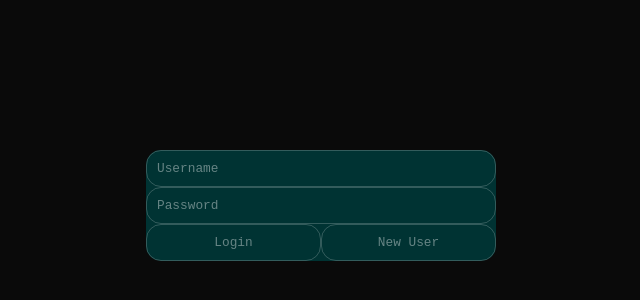
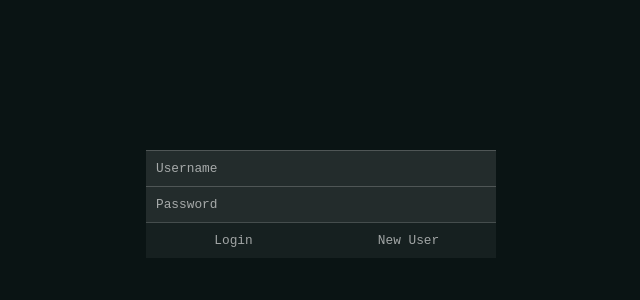
Before and after one commit to chatham-abate/NodeChat, a React (Create React App) app in the folder client/: page / in a window 1280 px wide. Shown: the part 50-350 px from the top of the page, without its empty margins (319-959 px from the left). Built offline with nearby package versions, Linux system fonts and the light colour scheme.

Commit message:
Final Styling.

```diff
--- a/client/src/componentStyles/colors.css
+++ b/client/src/componentStyles/colors.css
@@ -1,26 +1,13 @@
-/* CSS - Cascading Style Sheet */
-/* Palette color codes */
-/* Palette URL: http://paletton.com/#uid=75z0u0kj9jiautkfznXnOfHtbaC */
+/* Colors */
 
-/* Feel free to copy&paste color codes to your application */
+.color-primary-4 {
+  background-color: rgb(10,20,20); ;
+}
 
+.color-secondary-1-4 {
+  background-color: #032536;
+}
 
-/* As hex codes */
-
-.color-primary-0 { background-color: #226666 }	/* Main Primary color */
-.color-primary-1 { background-color: #669999 }
-.color-primary-2 { background-color: #407F7F }
-.color-primary-3 { background-color: #0D4D4D }
-.color-primary-4 { background-color: #003333 }
-
-.color-secondary-1-0 { background-color: #27556C }	/* Main Secondary color (1) */
-.color-secondary-1-1 { background-color: #6E91A1 }
-.color-secondary-1-2 { background-color: #477286 }
-.color-secondary-1-3 { background-color: #113C51 }
-.color-secondary-1-4 { background-color: #032536 }
-
-.color-secondary-2-0 { background-color: #267257 }	/* Main Secondary color (2) */
-.color-secondary-2-1 { background-color: #72AB97 }
-.color-secondary-2-2 { background-color: #478E75 }
-.color-secondary-2-3 { background-color: #0E553C }
-.color-secondary-2-4 { background-color: #003925 }
+.color-secondary-2-4 {
+  background-color: #003925 ;
+}
--- a/client/src/componentStyles/genericStyles.css
+++ b/client/src/componentStyles/genericStyles.css
@@ -6,7 +6,8 @@
   background-color: rgb(10,10,10);
   font-family: "Courier New", Courier, monospace;
   font-size: .8em;
-  color: rgb(200,200,200);
+
+  color: white;
 }
 
 b {
@@ -20,12 +21,10 @@ b {
 .form {
   width: 350px;
   transition-duration: 1s;
-  border-radius: 15px;
 }
 
 .applet {
-  margin: 5vh 5vw;
-  border-radius: 15px;
+  /* Depreceated */
 }
 
 .centeredText {
--- a/client/src/componentStyles/inputStyles.css
+++ b/client/src/componentStyles/inputStyles.css
@@ -6,7 +6,7 @@ input, textarea {
   font-family: inherit;
   font-size: inherit;
   border: none;
-
+  background-color: rgba(255,255,255, .1);
   resize: none;
 }
 
@@ -20,11 +20,11 @@ input:focus, textarea:focus {
   flex: 1;
   cursor: default;
   text-decoration: none;
+  background-color: rgba(255,255,255, .05);
 }
 
 .button, input, textarea, .logEntry, .bordered {
-  border-radius: 15px;
-  border: 1px solid rgba(255,255,255,.2);
+  border-top: 1px solid rgba(255,255,255,.2);
 }
 
 .button, .logEntry {
@@ -42,16 +42,16 @@ input:focus, textarea:focus {
 }
 
 .clickable:hover, input:focus, textarea:focus , .toggled{
-  background-color: rgba(255, 0, 255, .15);
+  background-color: rgb(60,100,80);
   color: inherit;
 }
 
 ::placeholder, .faded, .button, .clickable:active {
-  color: rgba(255, 255, 255, .4);
+  color: rgba(255,255,255,.6);
 }
 
 .required::placeholder, .unread {
-  color: rgb(100, 180, 150);
+  border-right: 2px solid rgb(100,250,250);
 }
 
 ::selection {
--- a/client/src/displays/LoginDisplay.js
+++ b/client/src/displays/LoginDisplay.js
@@ -90,9 +90,9 @@ class LoginDisplay extends Component {
    */
   render() {
     return (
-      <div className = "mainBlock">
+      <div className = "color-primary-4 mainBlock">
         <div className = "topPadded">
-          <div className = "color-primary-4 centered form"
+          <div className = "centered form"
             ref = "form">
             <FormInput type = "text" attempt = {this.submitForm.bind(this)}
               placeholder = "Username" ref = "username" />
--- a/client/src/displays/NewUserDisplay.js
+++ b/client/src/displays/NewUserDisplay.js
@@ -70,9 +70,9 @@ class NewUserDisplay extends Component {
    */
   render() {
     return (
-      <div className = "mainBlock">
+      <div className = "color-primary-4 mainBlock">
         <div className = "topPadded">
-          <div className = "color-primary-4 centered form"
+          <div className = "centered form"
             ref = "form">
             <FormInput type = "text" attempt = {this.submitForm.bind(this)}
               placeholder = "Username" ref = "username" />
--- a/client/src/displays/components/TitleBar.js
+++ b/client/src/displays/components/TitleBar.js
@@ -7,7 +7,7 @@ import React from 'react';
  */
 function TitleBar(props) {
   return (
-    <div className = "bottomBordered flexDisplay">
+    <div className = "darker bottomBordered flexDisplay">
       <div className = "lightlyPadded flexible">
         {props.title}
       </div>
--- a/client/src/displays/panes/ChatsPane.js
+++ b/client/src/displays/panes/ChatsPane.js
@@ -255,8 +255,6 @@ class ChatsPane extends Component {
               "Terminate" : "/api/terminateConversation"
             }} />
           <Logger ref = "exitErrorLog" success = "Action Completed" />
-          <br />
-          <br />
           <FormInput ref = "username"
             placeholder = "Username"
             type = "text"
```
Also changed, not shown: 1 other file (tests, documents, lock files or other folders).
